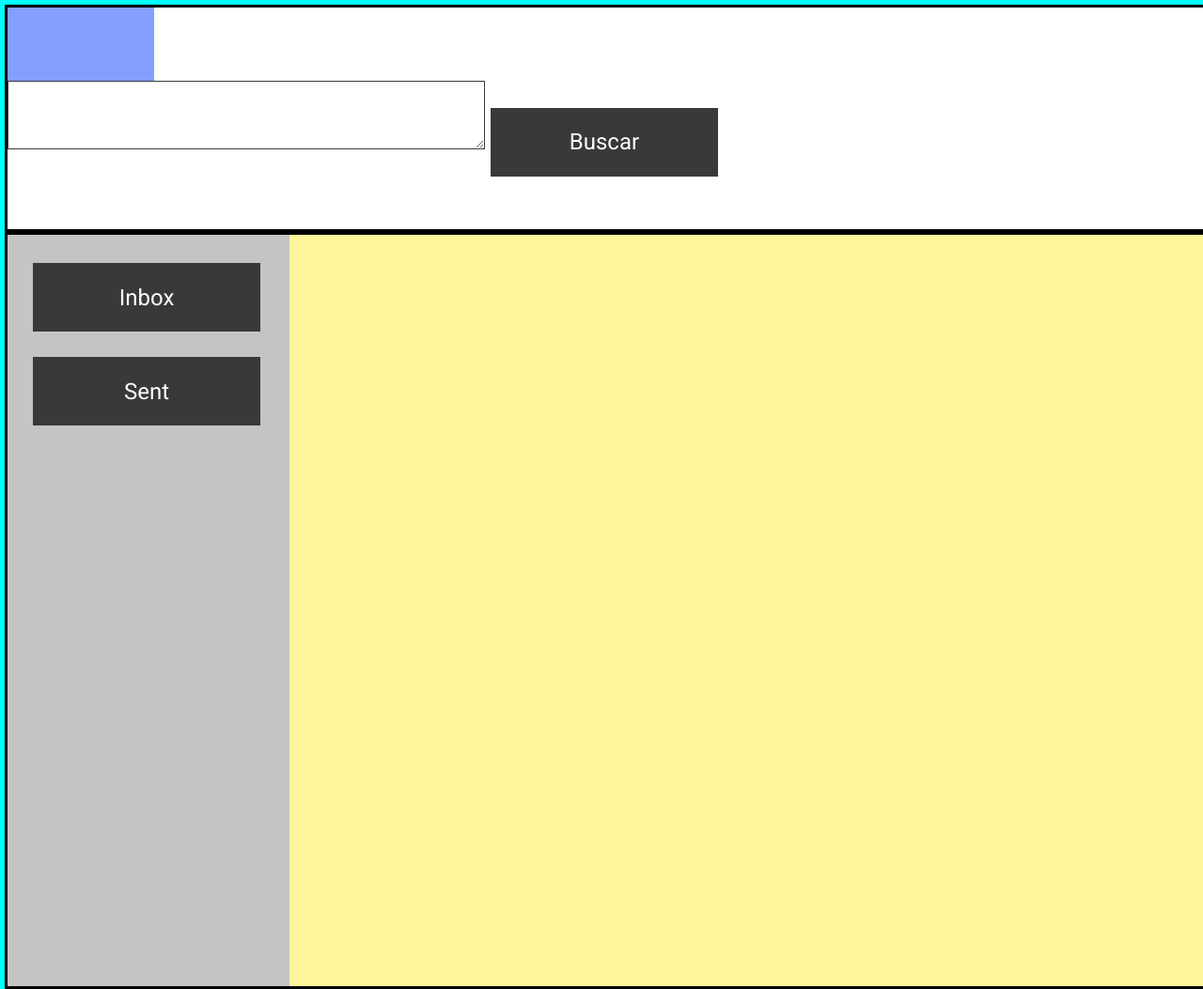
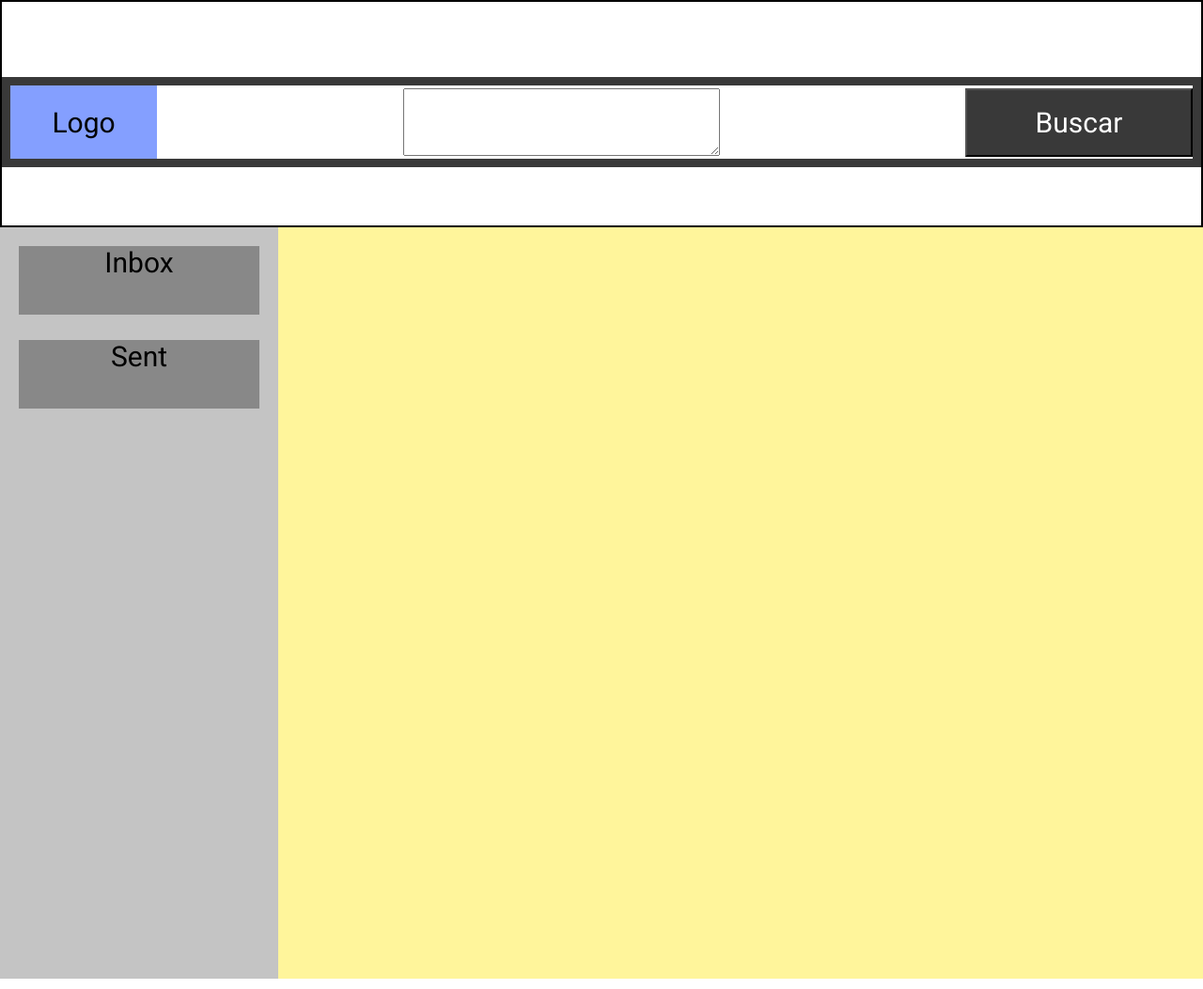
Before and after one commit to cynthiadaubert/escenas, a website built with Parcel: page index.html in a window 1280 px wide. Shown: the whole page at 94% size. Built offline with nearby package versions, Linux system fonts and the light colour scheme.

Commit message:
css added

```diff
--- a/index.css
+++ b/index.css
@@ -2,90 +2,77 @@
   box-sizing: border-box;
   margin: 0;
   padding: 0;
-  font-size: 24px;
+  font-size: 30px;
   font-family: "Roboto";
 }
 
 .header {
+  display: flex;
+  justify-content: center;
+  padding: 80px 0px 80px 0px;
   height: 242px;
   width: 100vw;
-  border: solid black 3px;
-  background-color: rgb(255, 255, 255);
+  background-color: white;
+  border: solid black 2px;
+}
+
+.contents {
+  display: flex;
+  align-items: center;
+  justify-content: space-between;
+  height: fit-content;
+  width: 1500px;
+  border: #393939 solid 9px;
 }
 
 .logo {
   width: 156px;
   height: 78px;
   background-color: #849fff;
+  border: none;
 }
 
-.busqueda {
-  width: 508px;
+.textarea {
+  width: 800px;
   height: 73px;
-  background-color: white;
-  border: #393939 solid 1px;
 }
 
-.boton-busqueda {
+.buscar {
+  background-color: #393939;
+  color: white;
+  height: 73px;
   width: 242px;
-  height: 73px;
-  background-color: #393939;
-}
-
-.master-contenedor {
-  width: max-content;
-  border: aqua solid 5px;
 }
 
 .inbox-body {
   display: flex;
-  border: solid black 3px;
-  background-color: #cf8888;
+  height: 100vh;
 }
 
 .menu {
   background-color: #c4c4c4;
-  padding: 30px 0px 0px 27px;
-  width: 300px;
-  height: 100vh;
+  width: 296px;
+  padding: 20px;
   display: flex;
   flex-direction: column;
 }
 
 .contenido {
-  /*   width: 985px;
-  height: 478px; */
   flex-grow: 1;
-  padding: 130px 0px 0px 34px;
   background-color: #fff59b;
 }
 
 .emails-list {
   list-style: none;
-  text-decoration: none;
 }
 
-button {
-  background-color: #393939;
+.link-interno {
+  width: 242;
   height: 73px;
-  width: 242px;
-  border: none;
-  color: rgb(255, 255, 255);
+  background-color: #888888;
+  text-decoration: none;
   margin-bottom: 27px;
+  color: black;
+  text-align: center;
+  font-family: "Roboto";
 }
-
-li {
-  background-color: #fffde8;
-  color: black;
-  width: 698px;
-  height: 73px;
-  text-align: left;
-  padding: 22px 0px 0px 18px;
-  margin-bottom: 13px;
-}
-
-a {
-  color: black;
-  text-decoration: none;
-  font-size: 24px;
-}
--- a/index.html
+++ b/index.html
@@ -5,29 +5,32 @@
     <meta http-equiv="X-UA-Compatible" content="IE=edge">
     <meta name="viewport" content="width=device-width, initial-scale=1.0">
     <title>Tarea Router</title>
-    <link rel="preconnect" href="https://fonts.googleapis.com">
-<link rel="preconnect" href="https://fonts.gstatic.com" crossorigin>
-<link href="https://fonts.googleapis.com/css2?family=Roboto&display=swap" rel="stylesheet">
     <script type=module defer src="./index.ts"></script>
     <link rel="stylesheet" href="./index.css">
+    <link rel="preconnect" href="https://fonts.googleapis.com">
+    <link rel="preconnect" href="https://fonts.gstatic.com" crossorigin>
+    <link href="https://fonts.googleapis.com/css2?family=Roboto&display=swap" rel="stylesheet">
 </head>
 <body>
 
     <div class="master-contenedor">
         <header class="header">
-            <div class="logo"></div>
-            <textarea class="busqueda"></textarea>
-            <button class="boton-busqueda">Buscar</button>
+            <div class="contents">
+                <button class="logo">Logo</button>
+                <textarea class="busqueda"></textarea>
+                <button class="buscar">Buscar</button>
+            </div>
 
         </header>
         <div class="inbox-body">
             <nav class="menu">
-                <button class="link-interno" id="ses" href="/inbox">Inbox</button>
-                <button class="link-interno" href="/sent">Sent</button>
+                <a class="link-interno" href="/inbox">Inbox</a>
+                <a class="link-interno" href="/sent">Sent</a>
             </nav>
-            <div class="contenido" id="pep"></div>
+
+            <div class="contenido"></div>
+
         </div>
-
 
     </div>
 
```
